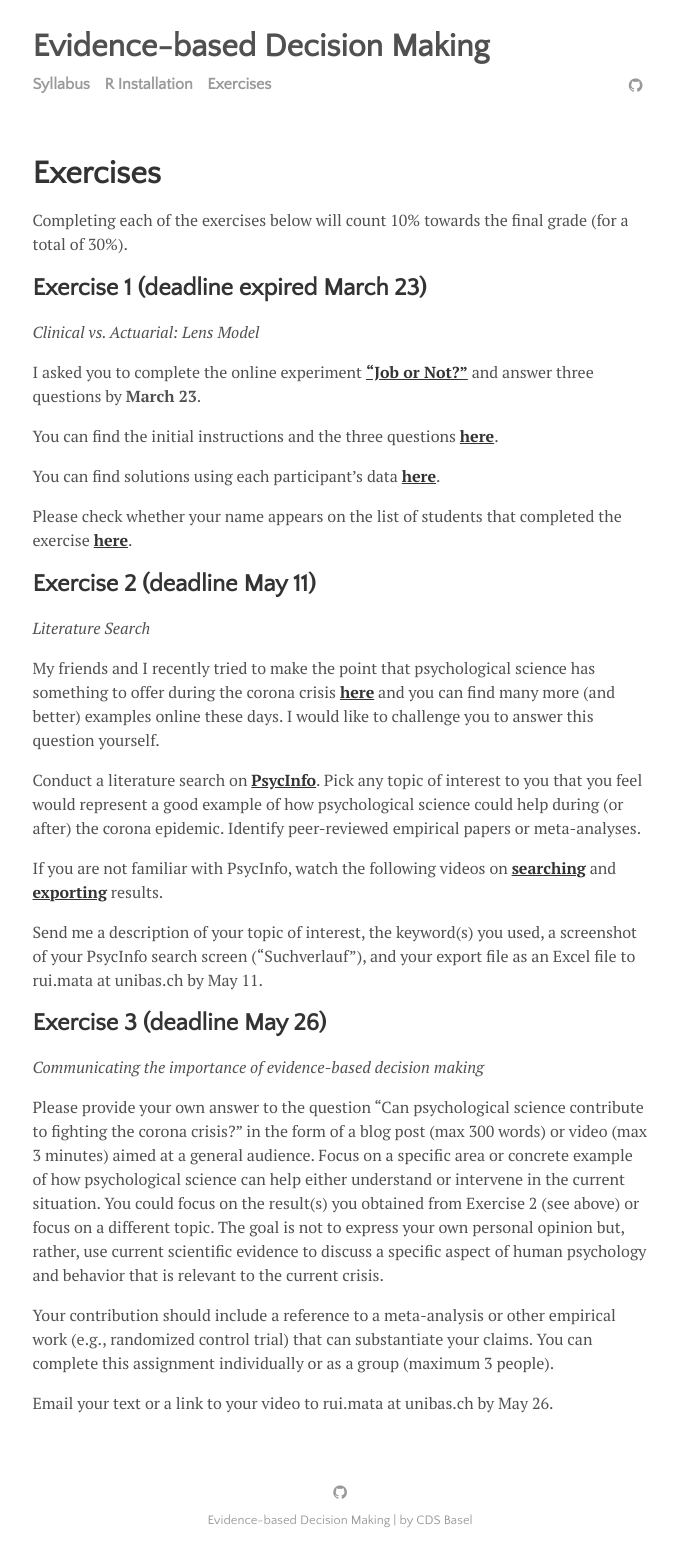
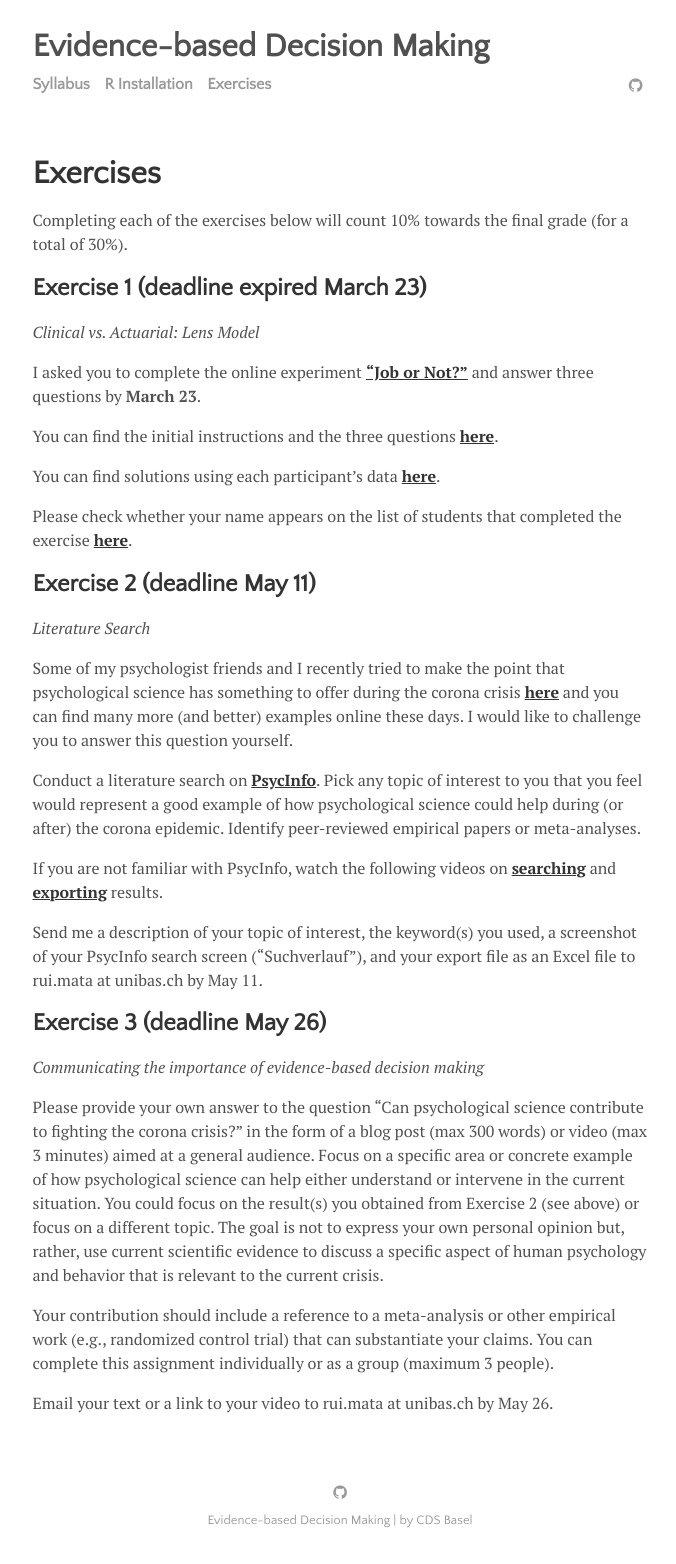
Before and after one commit to matarui/evidencebaseddm, a Jekyll site: the page built from menu/projects.md, in a window 1280 px wide. Shown: the whole page, without its empty margins (300-976 px from the left). Built offline with Jekyll 4.4.1, drawn with Linux system fonts in a browser that asks for light colours.

Commit message:
Update projects.md

```diff
--- a/menu/projects.md
+++ b/menu/projects.md
@@ -20,7 +20,7 @@ Please check whether your name appears on the list of students that completed th
 ## Exercise 2 (deadline May 11)
 *Literature Search*
 
-My friends and I recently tried to make the point that psychological science has something to offer during the corona crisis <a href="https://tube.switch.ch/videos/63e601c8"><b>here</b></a> and you can find many more (and better) examples online these days. I would like to challenge you to answer this question yourself.
+Some of my psychologist friends and I recently tried to make the point that psychological science has something to offer during the corona crisis <a href="https://tube.switch.ch/videos/63e601c8"><b>here</b></a> and you can find many more (and better) examples online these days. I would like to challenge you to answer this question yourself.
 
 Conduct a literature search on <a href="http://ovidsp.ovid.com/ovidweb.cgi?T=JS&NEWS=n&CSC=Y&PAGE=main&D=psyh"><b>PsycInfo</b></a>. Pick any topic of interest to you that you feel would represent a good example of how psychological science could help during (or after) the corona epidemic. Identify peer-reviewed empirical papers or meta-analyses.
 
```
